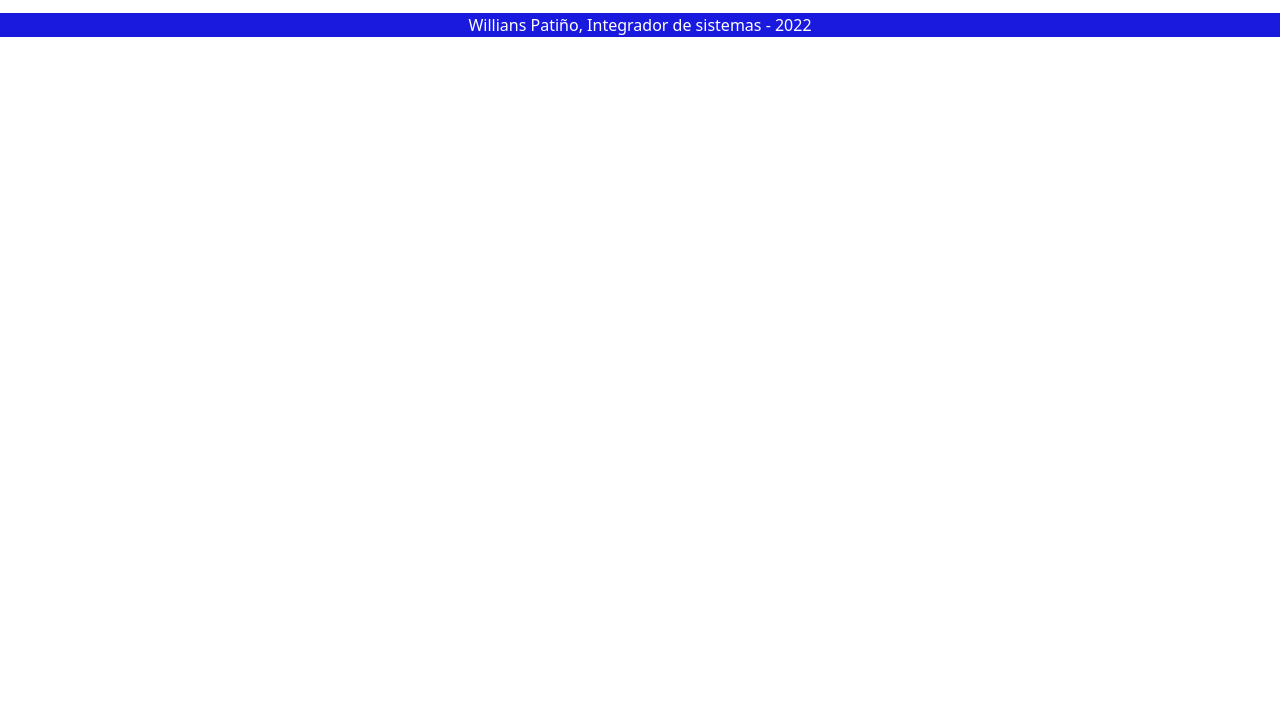
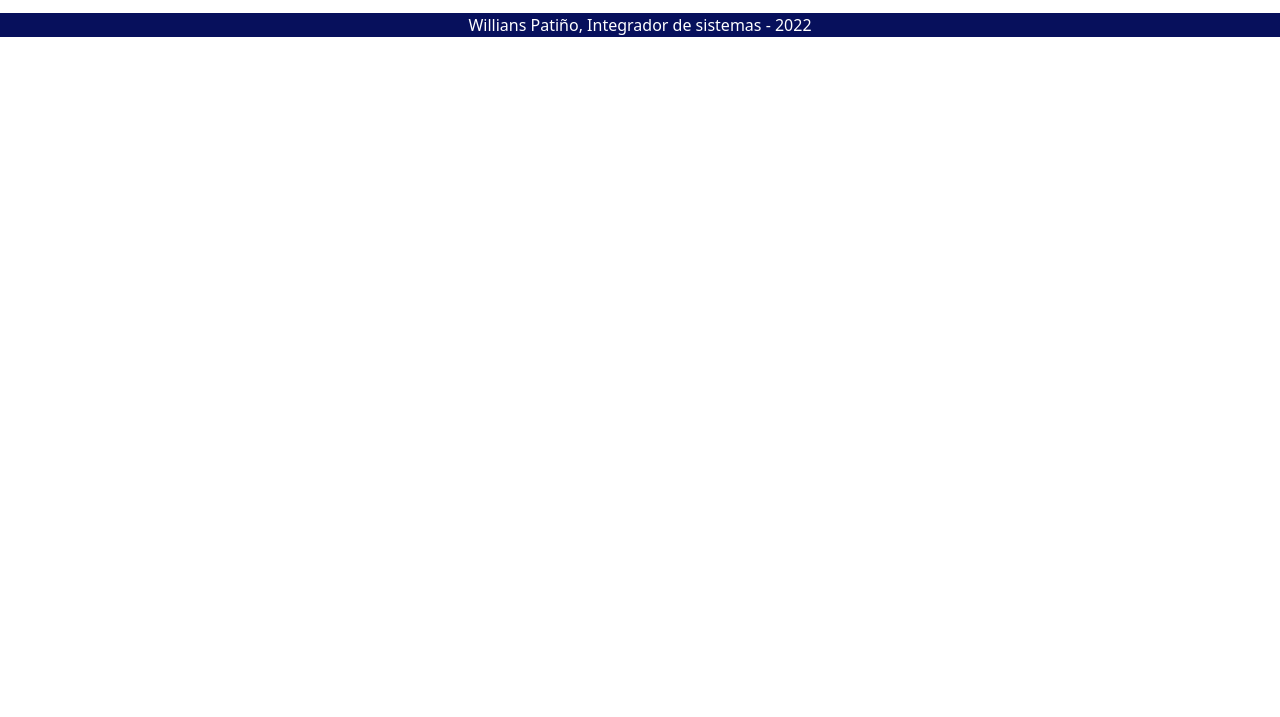
Before and after one commit to WilliansPatino/WilliansPatino.github.io, a plain HTML site: page index.html in a window 1280 px wide. Shown: the part 83-800 px from the top of the page. Drawn offline with nearby package versions, Linux system fonts and the light colour scheme.

Commit message:
testing changes in css

```diff
--- a/css/main.css
+++ b/css/main.css
@@ -1,6 +1,6 @@
 .footer {
     display: block;
-    background-color: rgb(26, 26, 223);
+    background-color: #07105c;
     color: white;
     text-align: center;
 }
```
